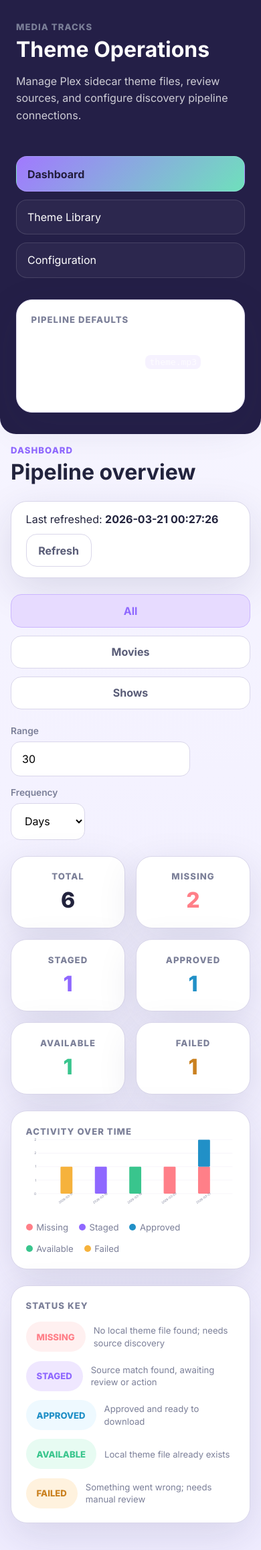
After one commit to mrainone7p/Media-themes, a Flask app: page /dashboard in a window 390 px wide. The commit adds this page. Shown: the whole page at 67% size. Run offline with Flask 3, Linux system fonts and the light colour scheme; data comes from the database, SQL or seed files in the repository.

Commit message:
Add dashboard page, fix config eye toggles, and improve responsive layout (#173)
- Create /dashboard route with API endpoint for summary data (KPIs, activity timeline, library filtering)
- Add SVG stacked bar chart showing activity over time by status with configurable time range (days/weeks/months/years)
- Add clickable library filter tabs populated from enabled app libraries
- Add "Refreshed" bar at top of dashboard with manual refresh button
- Add status key styled like pipeline steps (pill-shaped, colored per status)
- Responsive stacking at 1080px and 820px breakpoints for all side-by-side content
- Remove header widget text and chip from configuration page
- Add working bidirectional eye toggles for Plex Token and TMDB API Key inputs
- Add "Missing titles per run" metric with black text and red count
- No "Needs Attention" section included

https://claude.ai/code/session_01JEPSua9Zp37YUR8P8Argcu

Co-authored-by: Claude <noreply@anthropic.com>

```diff
--- a/app.py
+++ b/app.py
@@ -4,6 +4,8 @@ import os
 import sqlite3
 from pathlib import Path
 from typing import Any
+
+from datetime import datetime, timedelta
 
 from flask import Flask, jsonify, render_template, request
 
@@ -139,6 +141,10 @@ def create_app() -> Flask:
     def theme_library() -> str:
         return render_template("theme_library.html", themes=get_themes())
 
+    @app.route("/dashboard")
+    def dashboard() -> str:
+        return render_template("dashboard.html")
+
     @app.route("/configuration")
     def configuration() -> str:
         return render_template("configuration.html")
@@ -146,6 +152,77 @@ def create_app() -> Flask:
     @app.get("/health")
     def health() -> tuple[dict[str, str], int]:
         return {"status": "ok"}, 200
+
+    @app.get("/api/dashboard/summary")
+    def api_dashboard_summary():
+        library = request.args.get("library", "All")
+        range_qty = int(request.args.get("range_qty", "30"))
+        range_freq = request.args.get("range_freq", "Days")
+
+        lib_filter = ""
+        lib_params: list[Any] = []
+        if library and library != "All":
+            lib_filter = " AND folder_path LIKE ?"
+            lib_params = [f"/media/{library}/%"]
+
+        with get_connection() as conn:
+            # KPIs
+            kpi_rows = conn.execute(
+                f"SELECT status, COUNT(*) as cnt FROM theme_library WHERE 1=1{lib_filter} GROUP BY status",
+                lib_params,
+            ).fetchall()
+            kpis: dict[str, int] = {"total": 0}
+            for row in kpi_rows:
+                kpis[row["status"].lower()] = row["cnt"]
+                kpis["total"] += row["cnt"]
+
+            # Libraries
+            lib_rows = conn.execute(
+                "SELECT DISTINCT folder_path FROM theme_library"
+            ).fetchall()
+            libs = sorted(
+                {p["folder_path"].split("/")[2] for p in lib_rows if len(p["folder_path"].split("/")) > 2}
+            )
+
+            # Activity timeline
+            freq_map = {
+                "Days": ("DATE(updated_at)", "day"),
+                "Weeks": ("strftime('%Y-W%W', updated_at)", "day"),
+                "Months": ("strftime('%Y-%m', updated_at)", "day"),
+                "Years": ("strftime('%Y', updated_at)", "day"),
+            }
+            bucket_expr = freq_map.get(range_freq, freq_map["Days"])[0]
+
+            cutoff_days = {
+                "Days": range_qty,
+                "Weeks": range_qty * 7,
+                "Months": range_qty * 30,
+                "Years": range_qty * 365,
+            }.get(range_freq, range_qty)
+            cutoff_date = (datetime.now() - timedelta(days=cutoff_days)).strftime("%Y-%m-%d")
+
+            activity_rows = conn.execute(
+                f"SELECT {bucket_expr} as period, status, COUNT(*) as cnt "
+                f"FROM theme_library WHERE updated_at >= ?{lib_filter} "
+                f"GROUP BY period, status ORDER BY period ASC",
+                [cutoff_date] + lib_params,
+            ).fetchall()
+
+        activity: dict[str, dict[str, int]] = {}
+        for row in activity_rows:
+            period = row["period"] or "Unknown"
+            if period not in activity:
+                activity[period] = {}
+            activity[period][row["status"].lower()] = row["cnt"]
+
+        activity_list = [{"period": k, **v} for k, v in activity.items()]
+
+        return jsonify({
+            "kpis": kpis,
+            "activity": activity_list,
+            "libraries": libs,
+            "last_refreshed": datetime.now().strftime("%Y-%m-%d %H:%M:%S"),
+        })
 
     @app.get("/api/themes")
     def api_themes():
--- a/static/app.js
+++ b/static/app.js
@@ -119,3 +119,142 @@ document.querySelectorAll('[data-close-modal]').forEach((button) => {
 });
 
 loadThemes();
+
+/* ── Eye toggle (Configuration page) ── */
+document.querySelectorAll('.eye-toggle').forEach(btn => {
+  btn.addEventListener('click', () => {
+    const input = document.querySelector('#' + btn.dataset.target);
+    if (!input) return;
+    const isPassword = input.type === 'password';
+    input.type = isPassword ? 'text' : 'password';
+    btn.querySelector('.eye-icon-open').classList.toggle('hidden', !isPassword);
+    btn.querySelector('.eye-icon-closed').classList.toggle('hidden', isPassword);
+  });
+});
+
+/* ── Dashboard ── */
+const activityChart = document.querySelector('#activityChart');
+if (activityChart) {
+  const STATUS_COLORS = {
+    missing: '#ff7f88',
+    staged: '#8f68ff',
+    approved: '#2190c7',
+    available: '#39c58d',
+    failed: '#f6b23c',
+  };
+  const ALL_STATUSES = Object.keys(STATUS_COLORS);
+  let _dashLib = 'All';
+
+  async function initDashboard() {
+    const qty = document.querySelector('#rangeQty')?.value || '30';
+    const freq = document.querySelector('#rangeFreq')?.value || 'Days';
+    const params = new URLSearchParams({ library: _dashLib, range_qty: qty, range_freq: freq });
+    const res = await fetch('/api/dashboard/summary?' + params.toString());
+    const data = await res.json();
+    renderKPIs(data.kpis);
+    renderLibraryTabs(data.libraries);
+    renderActivityChart(data.activity);
+    renderChartLegend();
+    document.querySelector('#lastRefreshed').textContent = data.last_refreshed;
+  }
+
+  function renderKPIs(kpis) {
+    document.querySelector('#kpiTotal').textContent = kpis.total || 0;
+    document.querySelector('#kpiMissing').textContent = kpis.missing || 0;
+    document.querySelector('#kpiStaged').textContent = kpis.staged || 0;
+    document.querySelector('#kpiApproved').textContent = kpis.approved || 0;
+    document.querySelector('#kpiAvailable').textContent = kpis.available || 0;
+    document.querySelector('#kpiFailed').textContent = kpis.failed || 0;
+  }
+
+  function renderLibraryTabs(libraries) {
+    const container = document.querySelector('#libraryFilter');
+    if (!container) return;
+    const tabs = ['All', ...libraries];
+    container.innerHTML = tabs.map(lib =>
+      `<button class="ghost-button${lib === _dashLib ? ' active-pill' : ''}" data-lib="${lib}">${lib}</button>`
+    ).join('');
+    container.querySelectorAll('button').forEach(btn => {
+      btn.addEventListener('click', () => {
+        _dashLib = btn.dataset.lib;
+        initDashboard();
+      });
+    });
+  }
+
+  function renderActivityChart(activity) {
+    const svg = activityChart;
+    const W = 700, H = 240, PAD_L = 40, PAD_B = 50, PAD_T = 10, PAD_R = 10;
+    const chartW = W - PAD_L - PAD_R;
+    const chartH = H - PAD_T - PAD_B;
+
+    if (!activity.length) {
+      svg.setAttribute('viewBox', `0 0 ${W} ${H}`);
+      svg.innerHTML = `<text x="${W / 2}" y="${H / 2}" text-anchor="middle" fill="#7b7f98" font-size="14">No activity data for selected range</text>`;
+      return;
+    }
+
+    // Compute max total per period
+    let maxTotal = 0;
+    activity.forEach(d => {
+      let total = 0;
+      ALL_STATUSES.forEach(s => { total += (d[s] || 0); });
+      if (total > maxTotal) maxTotal = total;
+    });
+    if (maxTotal === 0) maxTotal = 1;
+
+    const barW = Math.max(8, Math.min(40, (chartW / activity.length) - 4));
+    const gap = (chartW - barW * activity.length) / (activity.length + 1);
+
+    let svgContent = '';
+    // Y-axis gridlines
+    const yTicks = 4;
+    for (let i = 0; i <= yTicks; i++) {
+      const y = PAD_T + chartH - (chartH * i / yTicks);
+      const val = Math.round(maxTotal * i / yTicks);
+      svgContent += `<line x1="${PAD_L}" y1="${y}" x2="${W - PAD_R}" y2="${y}" stroke="#ece9f7" stroke-width="1"/>`;
+      svgContent += `<text x="${PAD_L - 6}" y="${y + 4}" text-anchor="end" fill="#7b7f98" font-size="11">${val}</text>`;
+    }
+
+    // Bars
+    activity.forEach((d, i) => {
+      const x = PAD_L + gap + i * (barW + gap);
+      let yOffset = 0;
+
+      ALL_STATUSES.forEach(status => {
+        const count = d[status] || 0;
+        if (count === 0) return;
+        const barH = (count / maxTotal) * chartH;
+        const y = PAD_T + chartH - yOffset - barH;
+        svgContent += `<rect x="${x}" y="${y}" width="${barW}" height="${barH}" fill="${STATUS_COLORS[status]}" rx="3">`;
+        svgContent += `<title>${status}: ${count}</title></rect>`;
+        yOffset += barH;
+      });
+
+      // X-axis label
+      const labelSkip = Math.max(1, Math.floor(activity.length / 12));
+      if (i % labelSkip === 0) {
+        const label = d.period.length > 10 ? d.period.slice(5) : d.period;
+        svgContent += `<text x="${x + barW / 2}" y="${PAD_T + chartH + 18}" text-anchor="middle" fill="#7b7f98" font-size="10" transform="rotate(-35, ${x + barW / 2}, ${PAD_T + chartH + 18})">${label}</text>`;
+      }
+    });
+
+    svg.setAttribute('viewBox', `0 0 ${W} ${H}`);
+    svg.innerHTML = svgContent;
+  }
+
+  function renderChartLegend() {
+    const legend = document.querySelector('#chartLegend');
+    if (!legend) return;
+    legend.innerHTML = ALL_STATUSES.map(s =>
+      `<span class="legend-item"><span class="legend-dot" style="background:${STATUS_COLORS[s]}"></span>${s}</span>`
+    ).join('');
+  }
+
+  // Event listeners
+  document.querySelector('#refreshDashboard')?.addEventListener('click', initDashboard);
+  document.querySelector('#rangeQty')?.addEventListener('change', initDashboard);
+  document.querySelector('#rangeFreq')?.addEventListener('change', initDashboard);
+
+  initDashboard();
+}
--- a/static/styles.css
+++ b/static/styles.css
@@ -223,15 +223,59 @@ th { background: #faf9ff; font-size: 0.84rem; color: var(--muted); position: sti
   border-radius: 22px;
   background: #faf9ff;
 }
+/* Dashboard */
+.dashboard-refresh { display: flex; justify-content: space-between; align-items: center; margin-bottom: 1.5rem; padding: 1rem 1.35rem; }
+.library-filter-tabs { display: flex; gap: 0.75rem; flex-wrap: wrap; margin-bottom: 1.5rem; }
+.dash-controls-row { margin-bottom: 1.5rem; }
+.time-range-controls { display: flex; gap: 1rem; align-items: end; }
+.time-range-controls input, .time-range-controls select { width: auto; min-width: 100px; }
+.kpi-grid { display: grid; grid-template-columns: repeat(6, 1fr); gap: 1rem; margin-bottom: 1.5rem; }
+.kpi-card { text-align: center; padding: 1.35rem; }
+.kpi-value { font-size: 2rem; font-weight: 800; margin: 0.5rem 0 0; }
+.kpi-value.danger { color: var(--danger); }
+.kpi-value.accent { color: var(--accent); }
+.kpi-value.approved { color: #2190c7; }
+.kpi-value.success { color: var(--success); }
+.kpi-value.warning { color: #ca8120; }
+.dash-two-col { display: grid; grid-template-columns: 2fr 1fr; gap: 1.5rem; margin-bottom: 1.5rem; }
+.chart-card { padding: 1.35rem; }
+.chart-card svg { width: 100%; height: auto; }
+.chart-legend { display: flex; gap: 1rem; flex-wrap: wrap; margin-top: 1rem; }
+.legend-item { display: inline-flex; align-items: center; gap: 0.35rem; font-size: 0.82rem; color: var(--muted); text-transform: capitalize; }
+.legend-dot { width: 10px; height: 10px; border-radius: 50%; display: inline-block; }
+.status-key-card { padding: 1.35rem; }
+.status-key-grid { display: grid; gap: 0.85rem; margin-top: 1rem; }
+.status-key-item { display: flex; align-items: center; gap: 0.75rem; }
+.status-key-desc { font-size: 0.82rem; color: var(--muted); line-height: 1.4; }
+.step.missing { background: #fff0f0; color: var(--danger); }
+.step.available { background: #e7fbf2; color: var(--success); }
+.step.staged { background: #efe7ff; color: var(--accent); }
+.step.approved { background: #eef9ff; color: #2190c7; }
+.step.failed { background: #fff2de; color: #ca8120; }
+/* Eye toggle */
+.input-toggle-wrap { position: relative; }
+.input-toggle-wrap input { padding-right: 3rem; }
+.eye-toggle { position: absolute; right: 0.75rem; top: 50%; transform: translateY(-50%); background: none; border: none; cursor: pointer; color: var(--muted); padding: 0.25rem; }
+.eye-toggle:hover { color: var(--accent); }
+/* Missing titles per run */
+.missing-run-stat { color: var(--text); font-size: 0.92rem; font-weight: 600; margin-top: 1rem; }
+.missing-run-count { color: var(--danger); font-weight: 800; font-size: 1.1rem; margin: 0 0.25rem; }
 @media (max-width: 1080px) {
   .app-shell, .config-grid, .toolbar-grid, .quick-actions, .page-header { grid-template-columns: 1fr; display: block; }
   .sidebar { position: sticky; top: 0; z-index: 10; }
   .header-actions { margin-top: 1rem; }
   .quick-actions { display: grid; }
+  .kpi-grid { grid-template-columns: repeat(3, 1fr); }
+  .dash-two-col { grid-template-columns: 1fr; }
+  .time-range-controls { flex-wrap: wrap; }
 }
 @media (max-width: 820px) {
   .app-shell { display: block; }
   .sidebar { border-bottom-left-radius: 24px; border-bottom-right-radius: 24px; }
   .main-panel { padding: 1rem; }
   .workflow-steps, .result-row, .inline-input { grid-template-columns: 1fr; }
+  .kpi-grid { grid-template-columns: repeat(2, 1fr); }
+  .library-filter-tabs { flex-direction: column; }
+  .dashboard-refresh { flex-direction: column; align-items: flex-start; gap: 0.75rem; }
+  .status-key-grid { grid-template-columns: 1fr; }
 }
--- a/templates/base.html
+++ b/templates/base.html
@@ -18,6 +18,7 @@
           <p class="sidebar-copy">Manage Plex sidecar theme files, review sources, and configure discovery pipeline connections.</p>
         </div>
         <nav class="nav-list">
+          <a href="{{ url_for('dashboard') }}" class="nav-link {% if request.endpoint == 'dashboard' %}active{% endif %}">Dashboard</a>
           <a href="{{ url_for('theme_library') }}" class="nav-link {% if request.endpoint in ['index', 'theme_library'] %}active{% endif %}">Theme Library</a>
           <a href="{{ url_for('configuration') }}" class="nav-link {% if request.endpoint == 'configuration' %}active{% endif %}">Configuration</a>
         </nav>
--- /dev/null
+++ b/templates/dashboard.html
@@ -0,0 +1,98 @@
+{% extends 'base.html' %}
+{% block title %}Dashboard · Media Tracks{% endblock %}
+{% block content %}
+<section class="page-header">
+  <div>
+    <p class="eyebrow accent">Dashboard</p>
+    <h2>Pipeline overview</h2>
+  </div>
+</section>
+
+<section class="dashboard-refresh card">
+  <span>Last refreshed: <strong id="lastRefreshed">—</strong></span>
+  <button class="ghost-button" id="refreshDashboard">Refresh</button>
+</section>
+
+<section class="library-filter-tabs" id="libraryFilter"></section>
+
+<section class="dash-controls-row">
+  <div class="time-range-controls">
+    <label>
+      <span>Range</span>
+      <input type="number" id="rangeQty" value="30" min="1" />
+    </label>
+    <label>
+      <span>Frequency</span>
+      <select id="rangeFreq">
+        <option value="Days">Days</option>
+        <option value="Weeks">Weeks</option>
+        <option value="Months">Months</option>
+        <option value="Years">Years</option>
+      </select>
+    </label>
+  </div>
+</section>
+
+<section class="kpi-grid">
+  <div class="card kpi-card">
+    <p class="section-label">Total</p>
+    <p class="kpi-value" id="kpiTotal">0</p>
+  </div>
+  <div class="card kpi-card">
+    <p class="section-label">Missing</p>
+    <p class="kpi-value danger" id="kpiMissing">0</p>
+  </div>
+  <div class="card kpi-card">
+    <p class="section-label">Staged</p>
+    <p class="kpi-value accent" id="kpiStaged">0</p>
+  </div>
+  <div class="card kpi-card">
+    <p class="section-label">Approved</p>
+    <p class="kpi-value approved" id="kpiApproved">0</p>
+  </div>
+  <div class="card kpi-card">
+    <p class="section-label">Available</p>
+    <p class="kpi-value success" id="kpiAvailable">0</p>
+  </div>
+  <div class="card kpi-card">
+    <p class="section-label">Failed</p>
+    <p class="kpi-value warning" id="kpiFailed">0</p>
+  </div>
+</section>
+
+<section class="dash-two-col">
+  <div class="card chart-card">
+    <p class="section-label">Activity over time</p>
+    <div id="activityChartWrap">
+      <svg id="activityChart" width="100%" height="260"></svg>
+    </div>
+    <div class="chart-legend" id="chartLegend"></div>
+  </div>
+
+  <div class="card status-key-card">
+    <p class="section-label">Status key</p>
+    <div class="status-key-grid">
+      <div class="status-key-item">
+        <span class="step missing">Missing</span>
+        <span class="status-key-desc">No local theme file found; needs source discovery</span>
+      </div>
+      <div class="status-key-item">
+        <span class="step staged">Staged</span>
+        <span class="status-key-desc">Source match found, awaiting review or action</span>
+      </div>
+      <div class="status-key-item">
+        <span class="step approved">Approved</span>
+        <span class="status-key-desc">Approved and ready to download</span>
+      </div>
+      <div class="status-key-item">
+        <span class="step available">Available</span>
+        <span class="status-key-desc">Local theme file already exists</span>
+      </div>
+      <div class="status-key-item">
+        <span class="step failed">Failed</span>
+        <span class="status-key-desc">Something went wrong; needs manual review</span>
+      </div>
+    </div>
+  </div>
+</section>
+{% endblock %}
```
Also changed, not shown: templates/configuration.html (+15 -4 lines).
